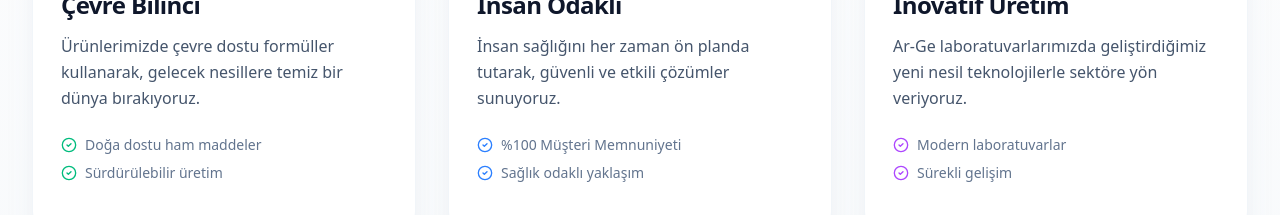
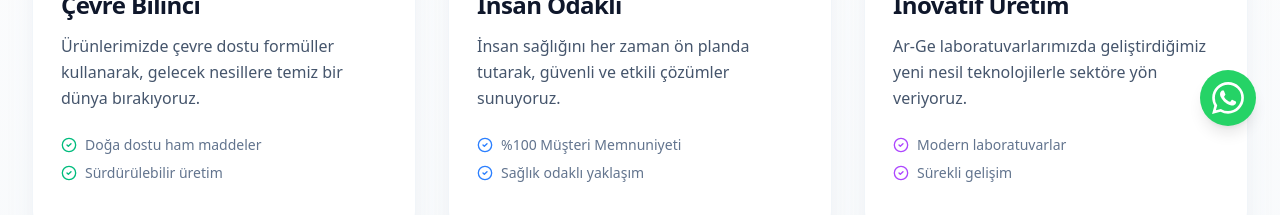
Before and after one commit to cooderhasan/aquachem, a Next.js app: page / in a window 1280 px wide. Shown: the part 650-865 px from the top of the page. Built offline with nearby package versions, Linux system fonts and the light colour scheme; no server answers; the database is empty.

Commit message:
feat: WhatsApp destek butonu eklendi

```diff
--- a/src/components/layout/ConditionalLayout.tsx
+++ b/src/components/layout/ConditionalLayout.tsx
@@ -4,6 +4,7 @@
 import { usePathname } from 'next/navigation';
 import Header from './Header';
 import Footer from './Footer';
+import WhatsAppButton from './WhatsAppButton';
 
 interface ContactLocation {
     id: number;
@@ -23,11 +24,15 @@
     const pathname = usePathname();
     const isAuthPage = pathname?.startsWith('/admin') || pathname?.startsWith('/login');
 
+    // WhatsApp telefon numarasını settings'ten al veya varsayılan kullan
+    const whatsappNumber = settings?.whatsappNumber || contactLocation?.phone?.replace(/\D/g, '') || "905551234567";
+
     return (
         <>
             {!isAuthPage && <Header settings={settings} />}
             {children}
             {!isAuthPage && <Footer settings={settings} contactLocation={contactLocation} />}
+            {!isAuthPage && <WhatsAppButton phoneNumber={whatsappNumber} />}
         </>
     );
 };
--- /dev/null
+++ b/src/components/layout/WhatsAppButton.tsx
@@ -0,0 +1,57 @@
+"use client";
+
+import React from 'react';
+import { motion } from 'framer-motion';
+
+interface WhatsAppButtonProps {
+    phoneNumber?: string;
+    message?: string;
+}
+
+const WhatsAppButton = ({
+    phoneNumber = "905551234567", // Default number, should be updated
+    message = "Merhaba, bilgi almak istiyorum."
+}: WhatsAppButtonProps) => {
+    const whatsappUrl = `https://wa.me/${phoneNumber}?text=${encodeURIComponent(message)}`;
+
+    return (
+        <motion.a
+            href={whatsappUrl}
+            target="_blank"
+            rel="noopener noreferrer"
+            className="fixed bottom-6 right-6 z-50 flex items-center justify-center w-14 h-14 bg-[#25D366] rounded-full shadow-lg hover:shadow-xl transition-shadow cursor-pointer group"
+            initial={{ scale: 0, opacity: 0 }}
+            animate={{ scale: 1, opacity: 1 }}
+            transition={{
+                type: "spring",
+                stiffness: 260,
+                damping: 20,
+                delay: 1
+            }}
+            whileHover={{ scale: 1.1 }}
+            whileTap={{ scale: 0.95 }}
+            aria-label="WhatsApp ile iletişime geç"
+        >
+            {/* WhatsApp Icon */}
+            <svg
+                xmlns="http://www.w3.org/2000/svg"
+                viewBox="0 0 24 24"
+                fill="white"
+                className="w-8 h-8"
+            >
+                <path d="M17.472 14.382c-.297-.149-1.758-.867-2.03-.967-.273-.099-.471-.148-.67.15-.197.297-.767.966-.94 1.164-.173.199-.347.223-.644.075-.297-.15-1.255-.463-2.39-1.475-.883-.788-1.48-1.761-1.653-2.059-.173-.297-.018-.458.13-.606.134-.133.298-.347.446-.52.149-.174.198-.298.298-.497.099-.198.05-.371-.025-.52-.075-.149-.669-1.612-.916-2.207-.242-.579-.487-.5-.669-.51-.173-.008-.371-.01-.57-.01-.198 0-.52.074-.792.372-.272.297-1.04 1.016-1.04 2.479 0 1.462 1.065 2.875 1.213 3.074.149.198 2.096 3.2 5.077 4.487.709.306 1.262.489 1.694.625.712.227 1.36.195 1.871.118.571-.085 1.758-.719 2.006-1.413.248-.694.248-1.289.173-1.413-.074-.124-.272-.198-.57-.347m-5.421 7.403h-.004a9.87 9.87 0 01-5.031-1.378l-.361-.214-3.741.982.998-3.648-.235-.374a9.86 9.86 0 01-1.51-5.26c.001-5.45 4.436-9.884 9.888-9.884 2.64 0 5.122 1.03 6.988 2.898a9.825 9.825 0 012.893 6.994c-.003 5.45-4.437 9.884-9.885 9.884m8.413-18.297A11.815 11.815 0 0012.05 0C5.495 0 .16 5.335.157 11.892c0 2.096.547 4.142 1.588 5.945L.057 24l6.305-1.654a11.882 11.882 0 005.683 1.448h.005c6.554 0 11.89-5.335 11.893-11.893a11.821 11.821 0 00-3.48-8.413z" />
+            </svg>
+
+            {/* Tooltip */}
+            <span className="absolute right-16 bg-slate-800 text-white text-sm px-3 py-2 rounded-lg opacity-0 invisible group-hover:opacity-100 group-hover:visible transition-all duration-200 whitespace-nowrap shadow-lg">
+                WhatsApp Destek
+                <span className="absolute top-1/2 -right-1.5 transform -translate-y-1/2 border-8 border-transparent border-l-slate-800"></span>
+            </span>
+
+            {/* Pulse Animation */}
+            <span className="absolute w-full h-full rounded-full bg-[#25D366] animate-ping opacity-30"></span>
+        </motion.a>
+    );
+};
+
+export default WhatsAppButton;
```
